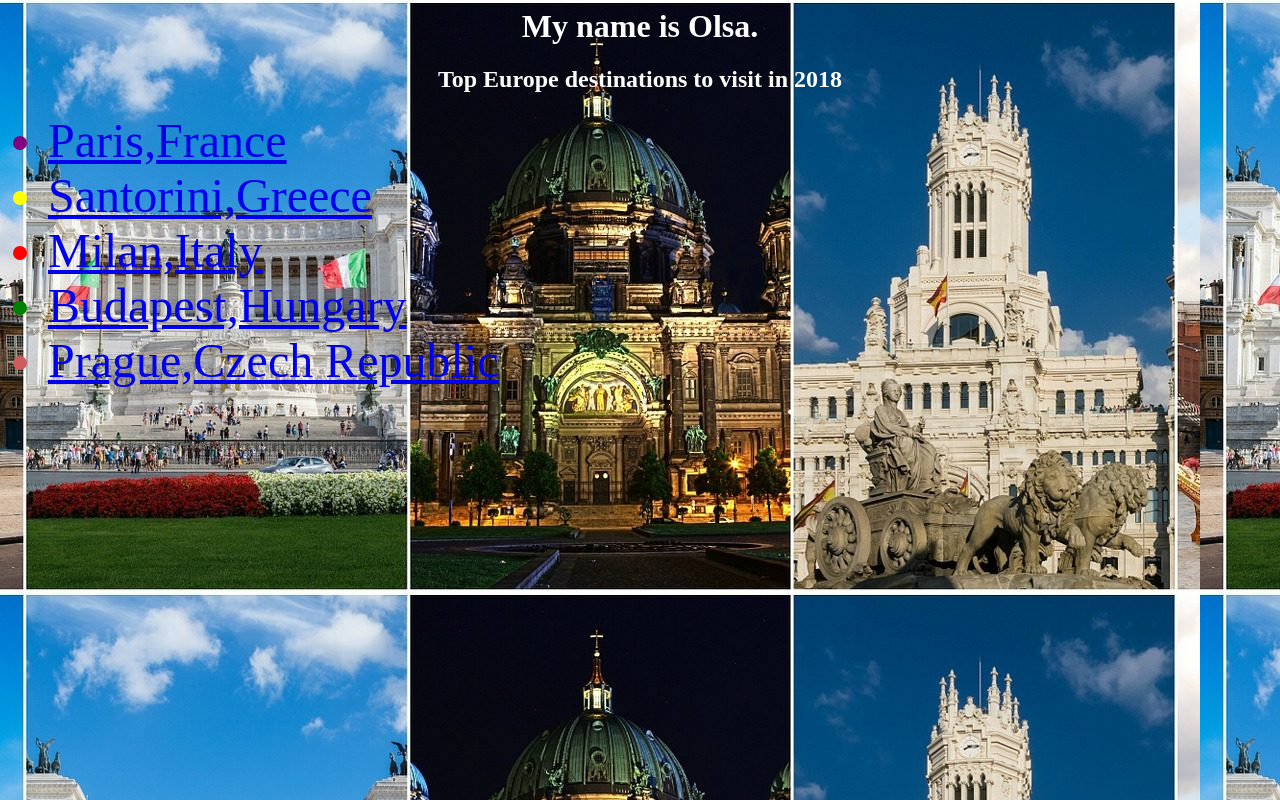
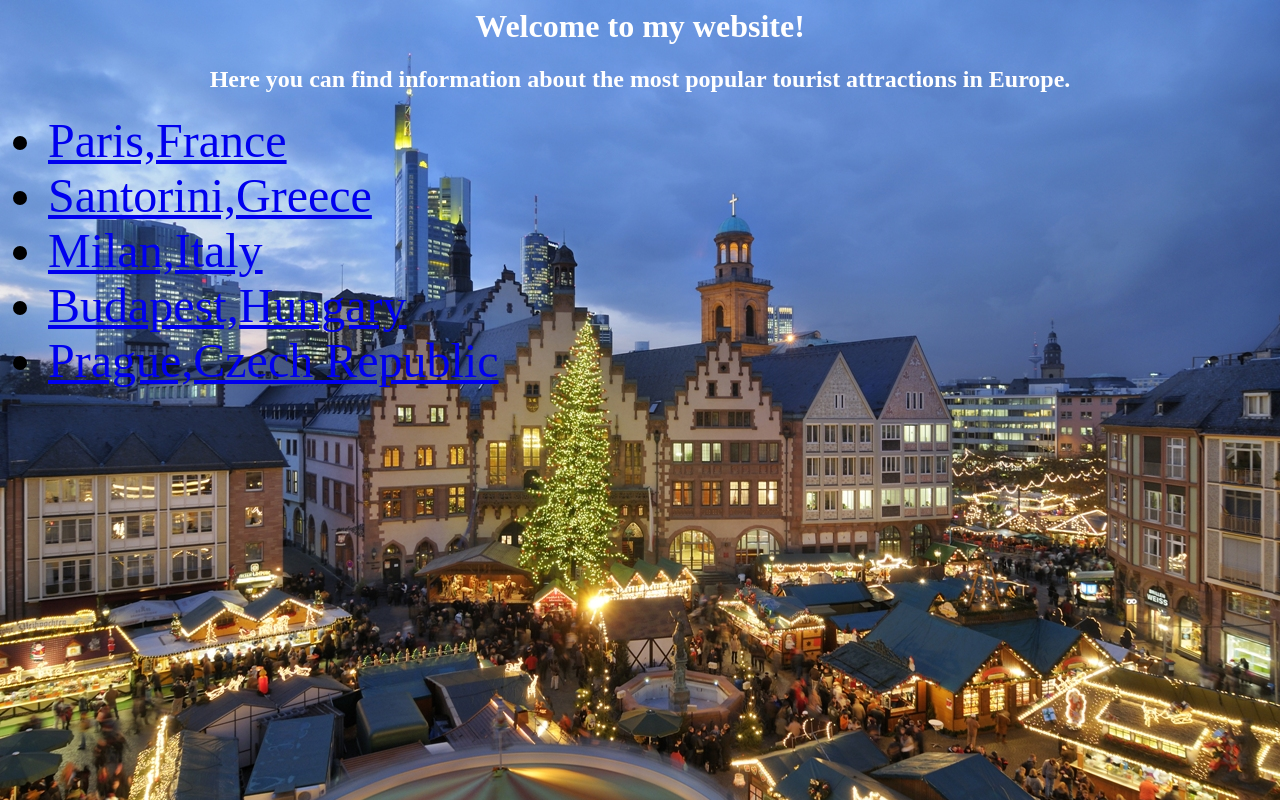
Before and after one commit to olsapiro/HW1, a plain HTML site: page index.html in a window 1280 px wide. Drawn offline with Linux system fonts and the light colour scheme.

Commit message:
Adding the backgrounds of the subpages

```diff
--- a/index.html
+++ b/index.html
@@ -3,16 +3,16 @@
 		<title>Using Git for my first webpage </title>
 	</head>
 	<center>
-	<body style="background-image:url('bgpicture.jpg')">
+	<body style="background-image:url('europe1.jpg')">
 
-		<h1 style="color:white;"> My name is Olsa. </h1>
-		<h2 style="color:white;"> Top Europe destinations to visit in 2018  </h2>
+		<h1 style="color:white;"> Welcome to my website! </h1>
+		<h2 style="color:white;"> Here you can find information about the most popular tourist attractions in Europe.  </h2>
 		<ul  type="I">
-		<li style ="color:purple;font-size:300%;text-align:left"> <a href="file:///C:/Users/olsap/Desktop/Olsa1/HW1/Paris.html">Paris,France </a></li>
-		<li style ="color:yellow;font-size:300%;text-align:left"> <a href="file:///C:/Users/olsap/Desktop/Olsa1/HW1/Santorini.html">Santorini,Greece </a></li>
-		<li style ="color:red;font-size:300%;text-align:left"> <a href="file:///C:/Users/olsap/Desktop/Olsa1/HW1/Milan.html">Milan,Italy </a></li>
-		<li style ="color:green;font-size:300%;text-align:left"> <a href=" file:///C:/Users/olsap/Desktop/Olsa1/HW1/Budapest.html">Budapest,Hungary </a></li>
-		<li style ="color:IndianRed;font-size:300%;text-align:left"> <a href ="file:///C:/Users/olsap/Desktop/Olsa1/HW1/Prague.html">Prague,Czech Republic </a></li>
+		<li style ="font-size:300%;text-align:left"> <a href="file:///C:/Users/olsap/Desktop/Olsa1/HW1/Paris.html">Paris,France </a></li>
+		<li style ="font-size:300%;text-align:left"> <a href="file:///C:/Users/olsap/Desktop/Olsa1/HW1/Santorini.html">Santorini,Greece </a></li>
+		<li style ="font-size:300%;text-align:left"> <a href="file:///C:/Users/olsap/Desktop/Olsa1/HW1/Milan.html">Milan,Italy </a></li>
+		<li style ="font-size:300%;text-align:left"> <a href=" file:///C:/Users/olsap/Desktop/Olsa1/HW1/Budapest.html">Budapest,Hungary </a></li>
+		<li style ="font-size:300%;text-align:left"> <a href ="file:///C:/Users/olsap/Desktop/Olsa1/HW1/Prague.html">Prague,Czech Republic </a></li>
 		</ul>
 	</body>
 
```
Also changed, not shown: Budapest.html (+10 -0 lines), Milan.html (+10 -0 lines), Paris.html (+10 -0 lines), Prague.html (+10 -0 lines), Santorini.html (+10 -0 lines), bgpicture.jpg (deleted), budapest.jpg (added), europe1.jpg (added), milan.jpg (deleted), milan1.jpg (added), paris.jpg (deleted), paris1.jpg (added), prague.jpg (added).
